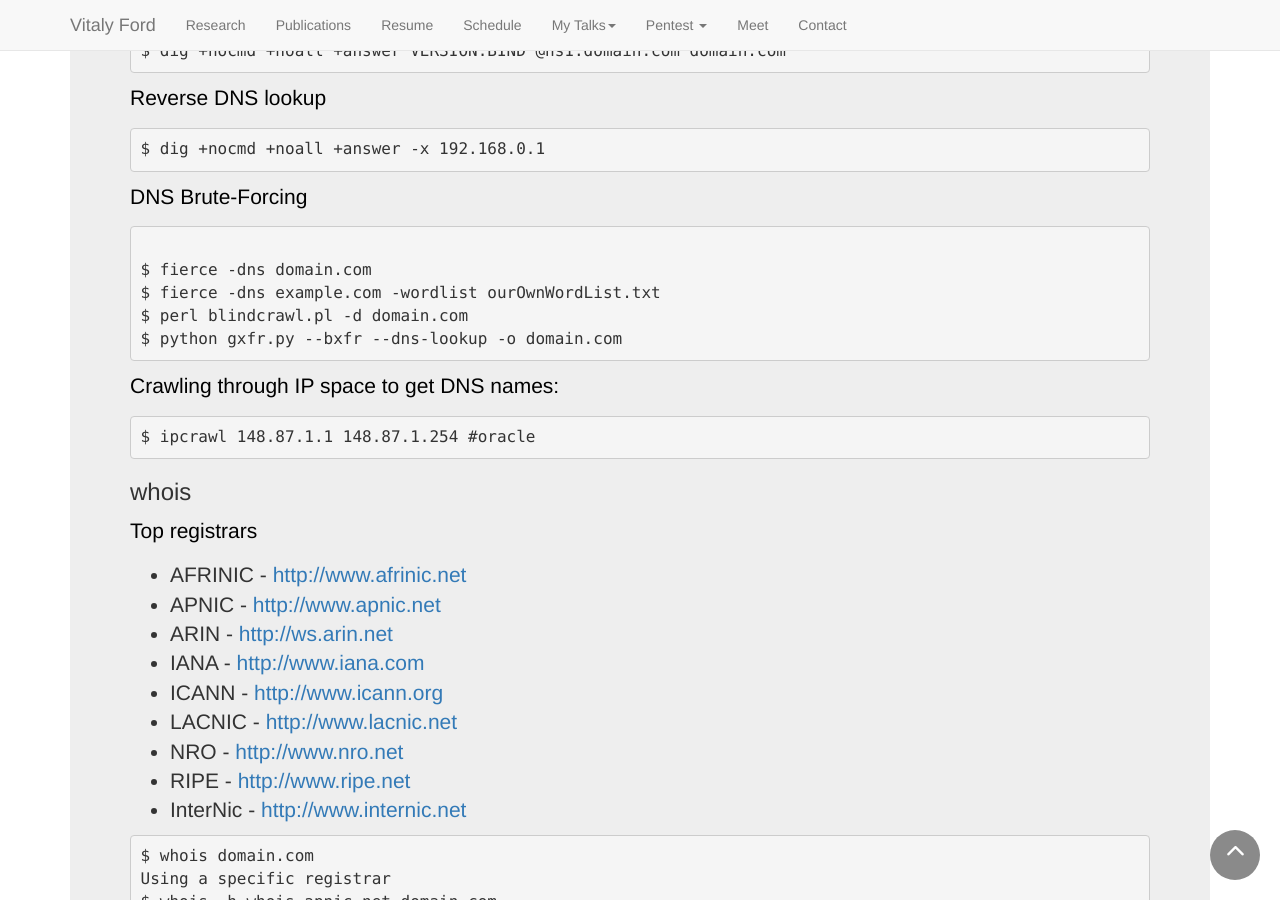
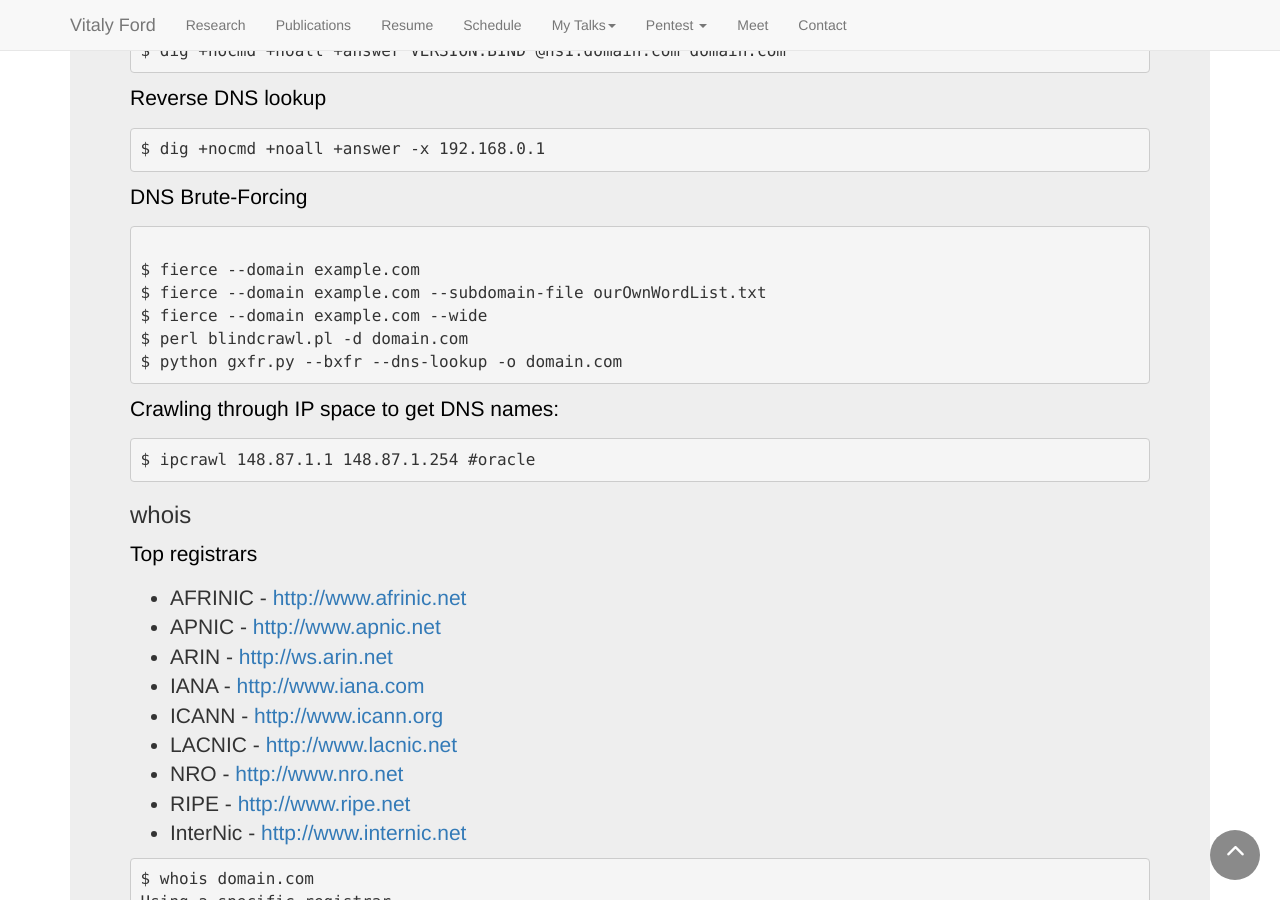
Before and after one commit to vitalyford/vitalyford.github.io, a Jekyll site: the page built from pentest/03-Passive-Intelligence-Gathering.html, in a window 1280 px wide and 900 px high, scrolled down 2638 px. Built offline with Jekyll 4.4.1, drawn with Linux system fonts in a browser that asks for light colours; nearby versions of some CDN libraries.

Commit message:
Update fierce tool run

```diff
--- a/pentest/03-Passive-Intelligence-Gathering.html
+++ b/pentest/03-Passive-Intelligence-Gathering.html
@@ -106,8 +106,9 @@ $ dig +nocmd +noall +answer VERSION.BIND @ns1.domain.com domain.com
 <pre><code class="language-sh">$ dig +nocmd +noall +answer -x 192.168.0.1</code></pre>
 <p>DNS Brute-Forcing</p>
 <pre><code class="language-sh">
-$ fierce -dns domain.com
-$ fierce -dns example.com -wordlist ourOwnWordList.txt
+$ fierce --domain example.com
+$ fierce --domain example.com --subdomain-file ourOwnWordList.txt
+$ fierce --domain example.com --wide
 $ perl blindcrawl.pl -d domain.com
 $ python gxfr.py --bxfr --dns-lookup -o domain.com
 </code></pre>
```
